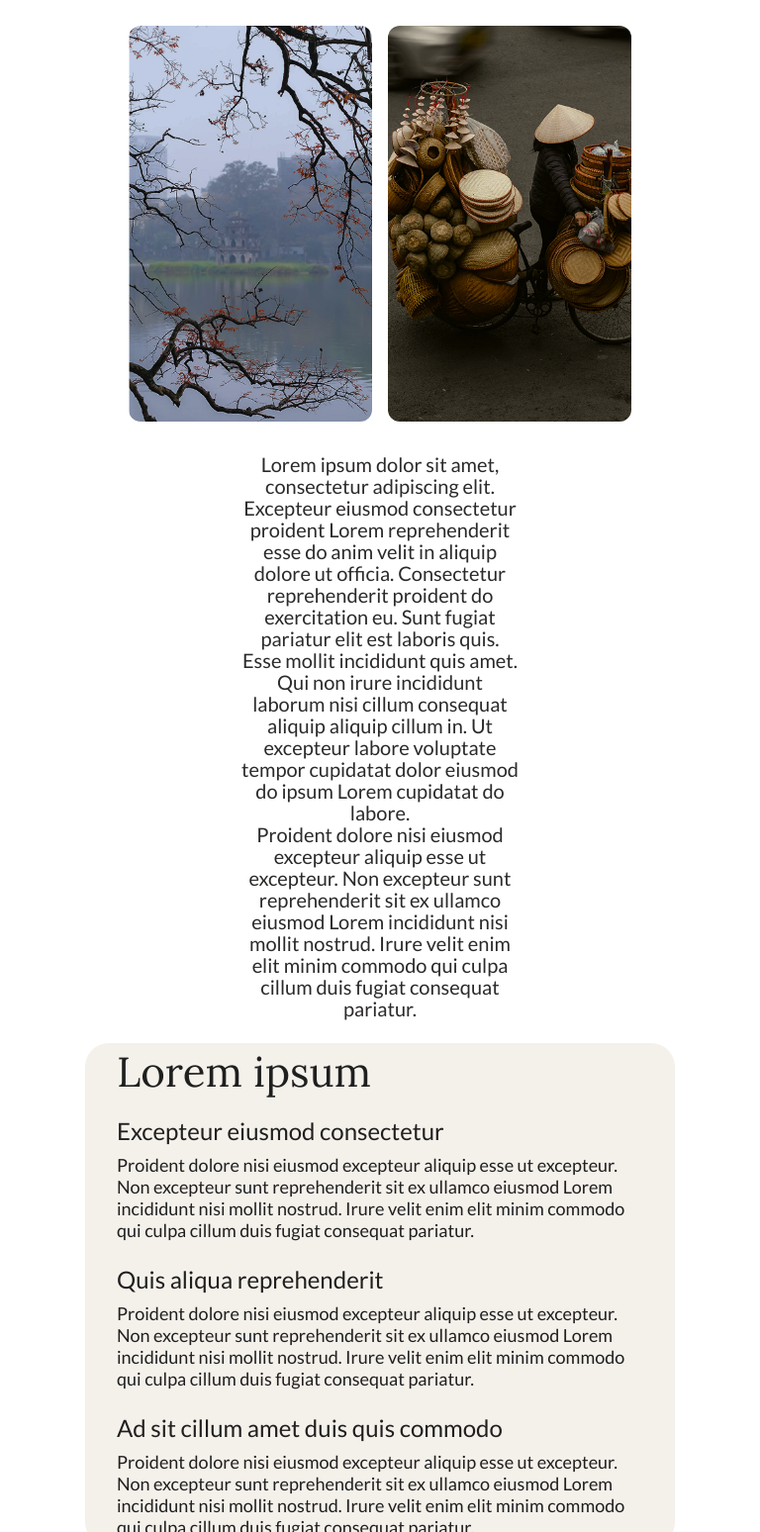
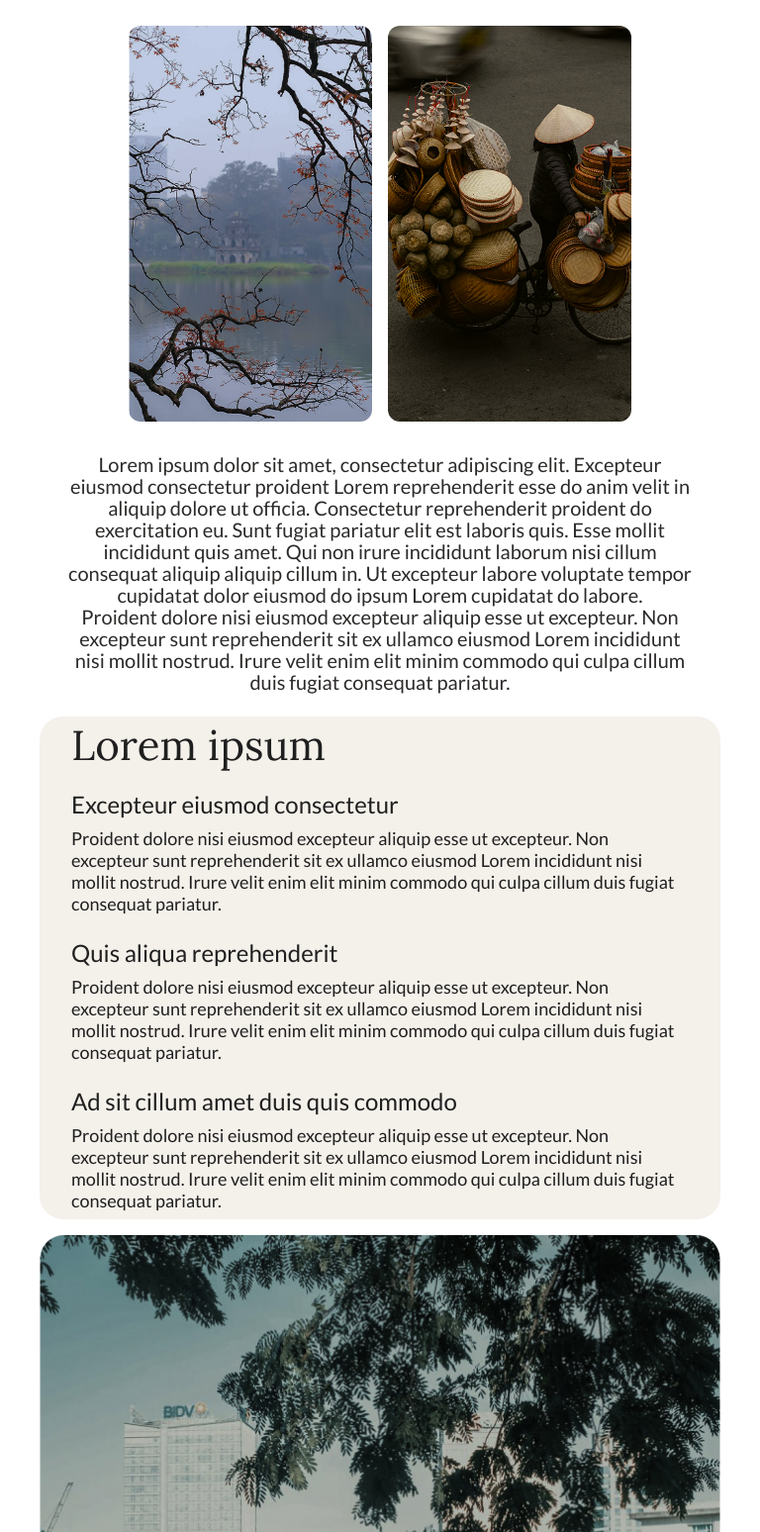
Before and after one commit to trandat9029/interview-testing-demo, a plain HTML site: page index.html in a window 768 px wide. Shown: the part 52-1600 px from the top of the page at 99% size. Drawn offline with Linux system fonts and the light colour scheme.

Commit message:
edit responsive gallery__test

```diff
--- a/assets/css/responsive.css
+++ b/assets/css/responsive.css
@@ -5,16 +5,15 @@
 
 /* Tablet */
 @media(min-width: 768px) and (max-width: 991.98px){
-     .container {
-        padding: 0 2.4rem;
-        width: 100%;
-    }
+
 
     /* -------gallery------- */
     .gallery {
         padding: 0 4rem;
     }
-
+    .gallery .container {
+        padding: 0 2.4rem;
+    }
     .gallery__title {
         font-size: 4.2rem;
         line-height: 4.6rem;
@@ -38,9 +37,12 @@
     .gallery .gallery__text {
         font-size: 2rem;
         line-height: 2.2rem;
-
+        padding: 0;
     }
     /* --------cards--------- */
+    .cards .container {
+        padding: 0 4rem;
+    }
     .cards__row {
         width: 100%;
         flex-direction: column;
@@ -102,6 +104,9 @@
     .gallery{
         padding: 0;
     }
+    .gallery .container {
+        padding: 0 0.8rem;
+    }
     .gallery__title {
         font-size: 3.2rem;
     }
@@ -115,10 +120,14 @@
     }
     .gallery .gallery__text {
         font-size: 1.4rem;
+        padding: 0;
     }
 
     /* --------cards--------- */
 
+    .cards .container {
+        padding: 0 0.8rem;
+    }
     .cards__row {
         width: 100%;
         flex-direction: column;
--- a/assets/css/styles.css
+++ b/assets/css/styles.css
@@ -58,7 +58,7 @@ html{
     line-height: 2.2rem;
     color: var(--color-text);
     text-align: center;
-    width:44%;
+    padding: 0 28%;
 }
 
 /* ----------section cards---------- */
```
